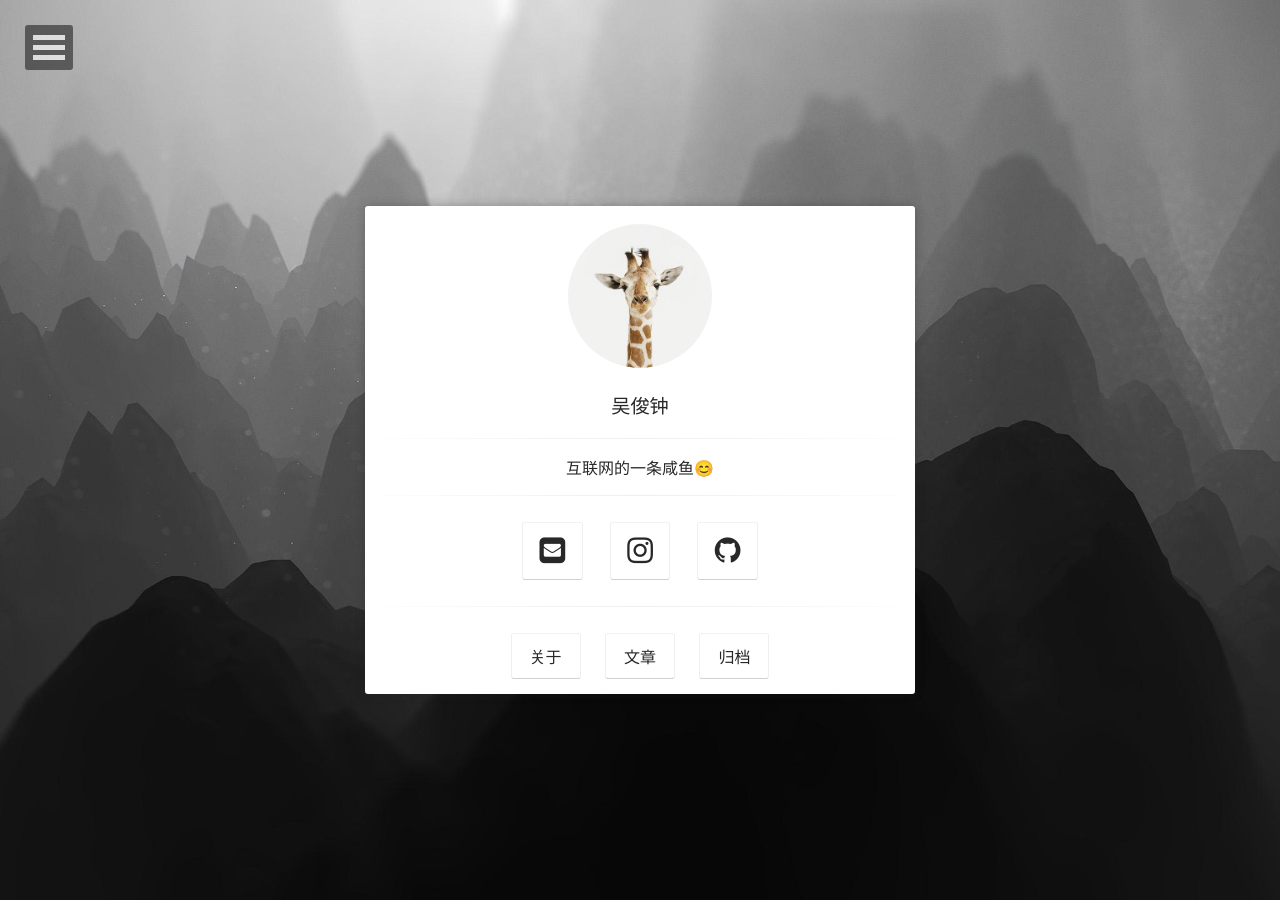
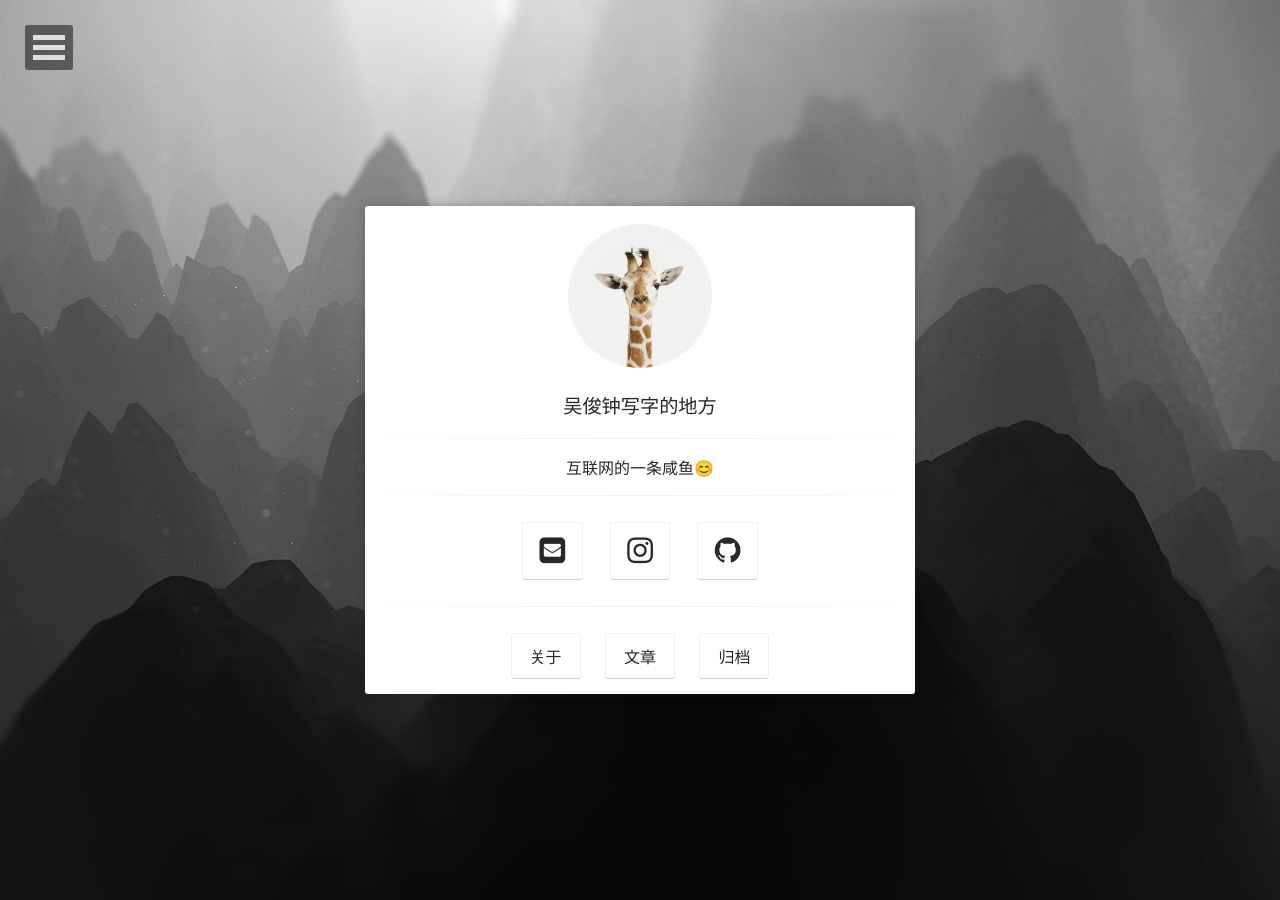
Before and after one commit to zhong-1250044515/zhong-1250044515.github.io, a Jekyll site: the page built from index.html, in a window 1280 px wide. Built offline with Jekyll 4.4.1, drawn with Linux system fonts in a browser that asks for light colours; some web fonts are replaced.

Commit message:
'config_change'

```diff
--- a/_config.yml
+++ b/_config.yml
@@ -1,5 +1,5 @@
 # Site
-title:              吴俊钟
+title:              吴俊钟写字的地方
 bio:                '互联网的一条咸鱼😊'
 description:        "互联网的一条咸鱼😊"
 reading_time:       true
```
